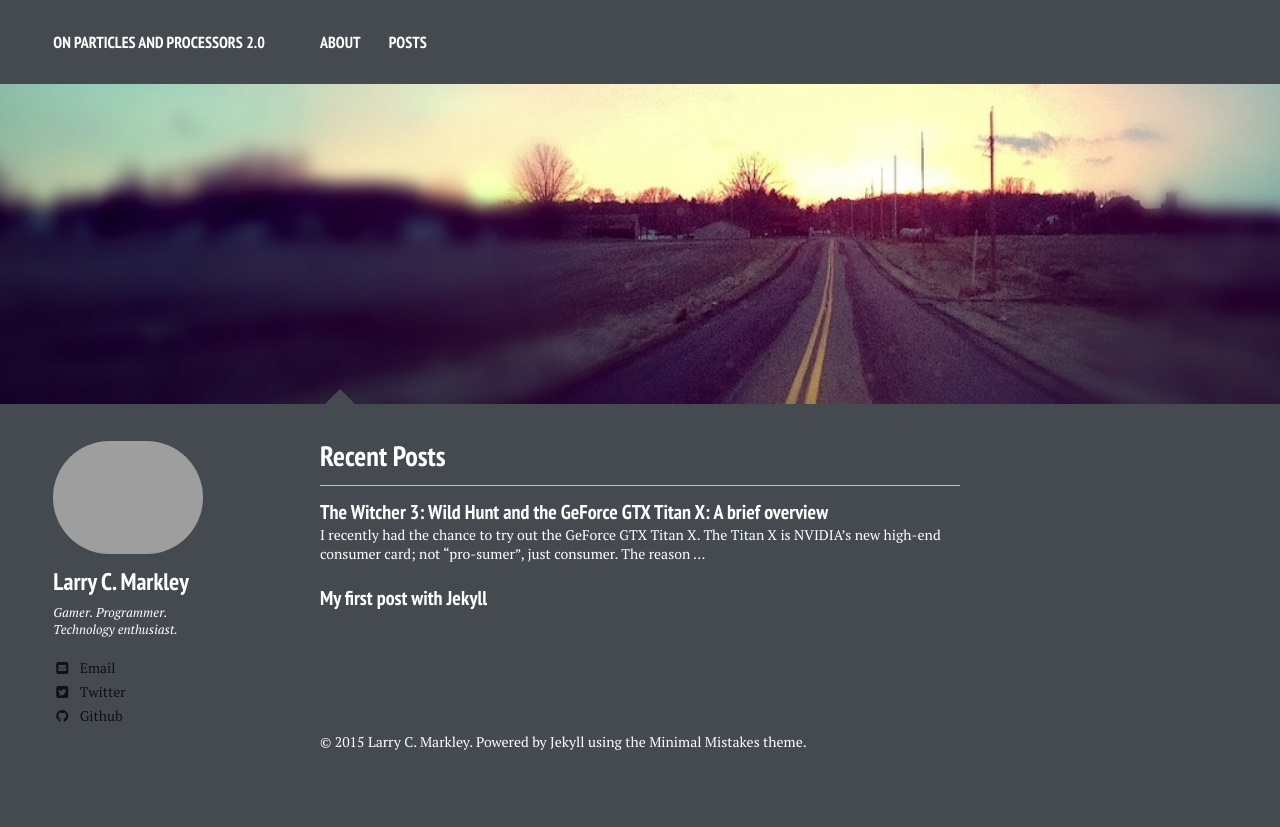
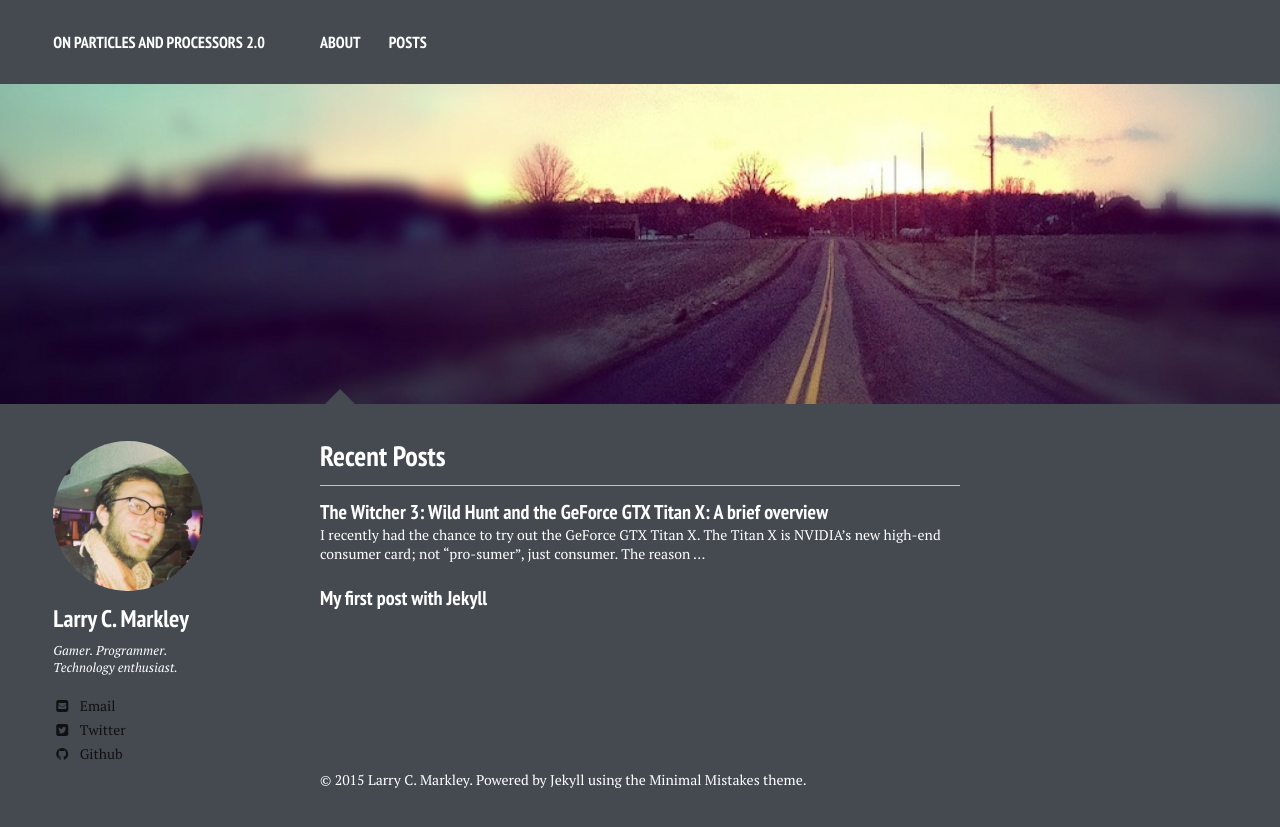
Before and after one commit to lmarkley/lmarkley.github.io, a Jekyll site: the page built from index.md, in a window 1280 px wide. Shown: the top 827 px of the page. Built offline with Jekyll 4.4.1, drawn with Linux system fonts in a browser that asks for light colours; nearby versions of some CDN libraries.

Commit message:
changed bio picture

```diff
--- a/_config.yml
+++ b/_config.yml
@@ -27,7 +27,7 @@ kramdown:
 # Site owner
 owner:
   name: Larry C. Markley
-  avatar: profile.png
+  avatar: profile2.png
   bio: "Gamer. Programmer. Technology enthusiast."
   email: lmarkley12@gmail.com
   disqus-shortname: #username
```
